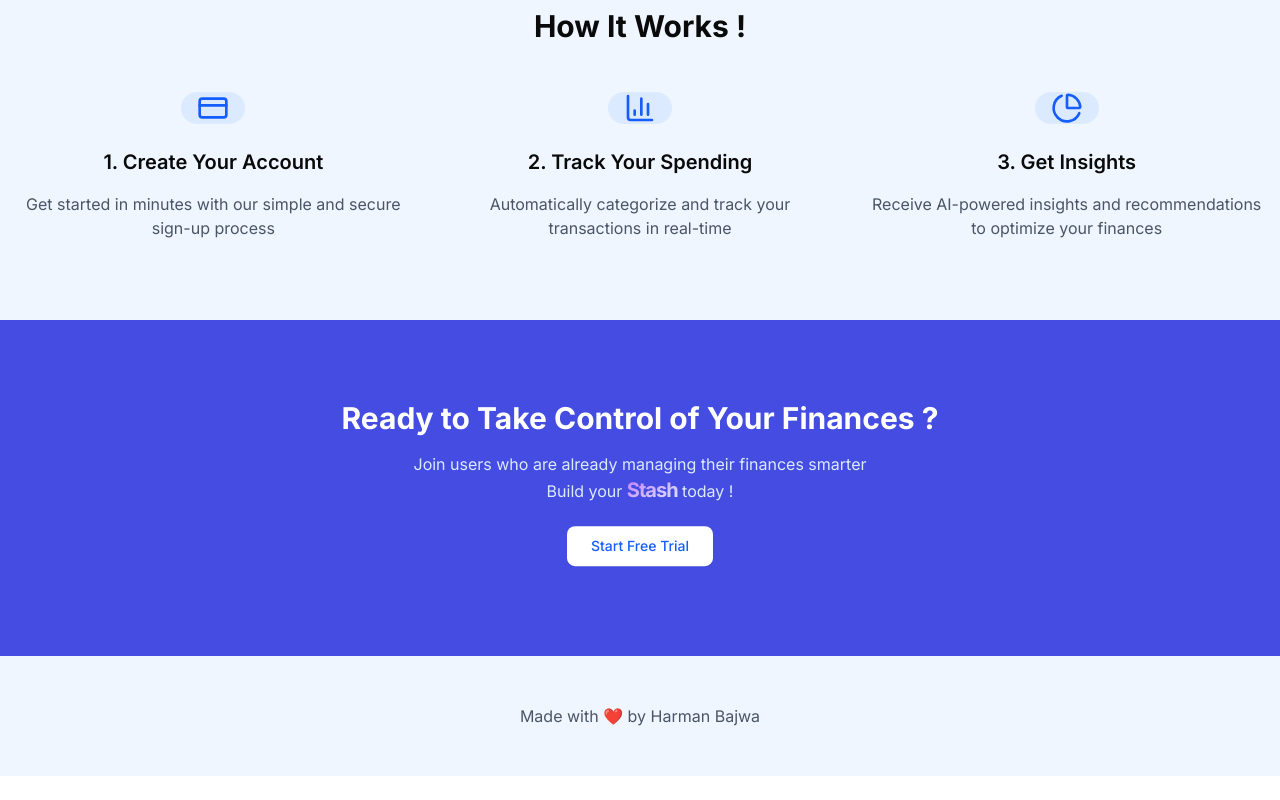
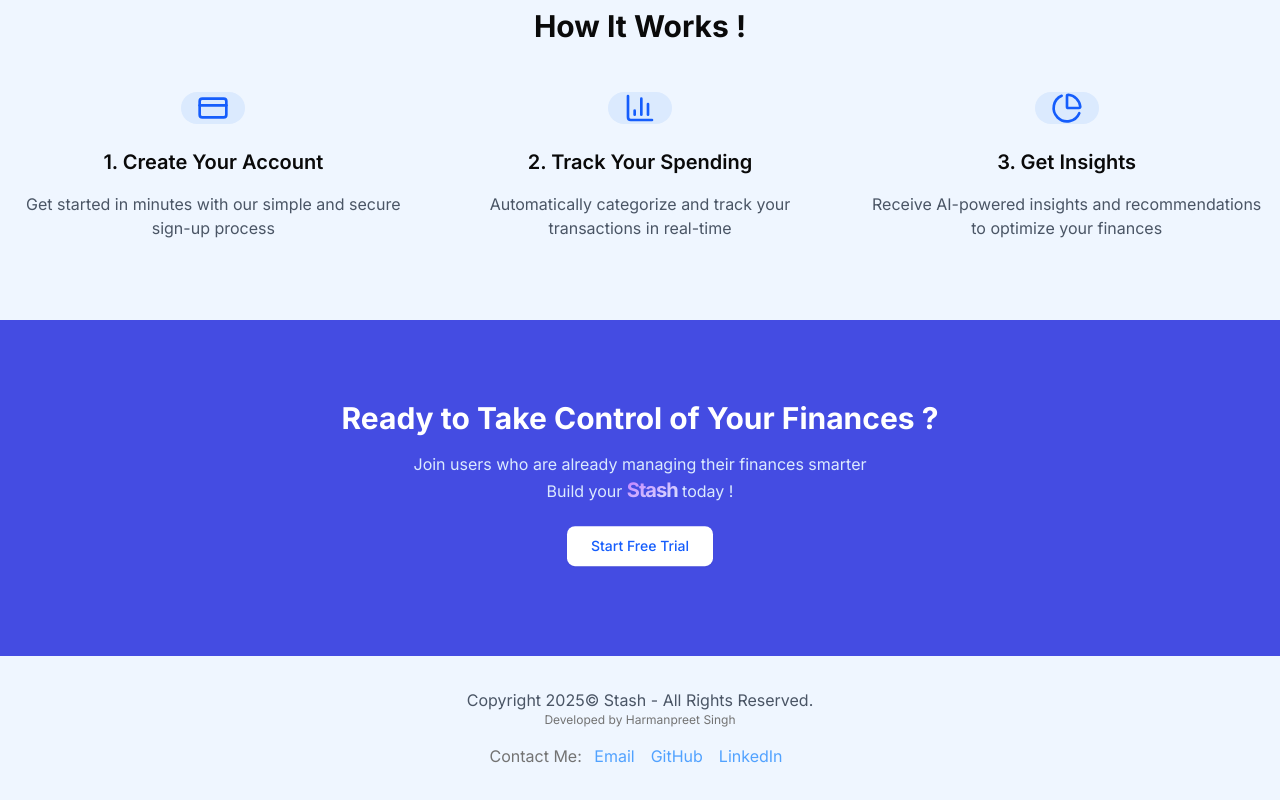
Before and after one commit to harmanbajwa2954/Stash, a Next.js app: page / in a window 1280 px wide. Shown: the part 2483-3283 px from the top of the page. Before the commit the page ends 3259 px from the top, so only its background shows below. Built offline with nearby package versions, Linux system fonts and the light colour scheme; no server answers.

Commit message:
Added arcjet sheild and bot protection

```diff
--- a/app/(main)/dashboard/_components/transaction-overview.jsx
+++ b/app/(main)/dashboard/_components/transaction-overview.jsx
@@ -95,7 +95,7 @@ const DashboardOverview = ({ accounts, transactions }) => {
                                         </div>
                                         <div >
                                             <div className={cn("flex items-center", transaction.type === "EXPENSE"
-                                                ? "text-red-500" : "text-green-500"
+                                                ? "text-red-400" : "text-green-400"
                                             )}>
                                                 {transaction.type === "EXPENSE" ? (
                                                     <ArrowDownRight className='mr-1 h-4 w-4' />
@@ -140,4 +140,4 @@ const DashboardOverview = ({ accounts, transactions }) => {
     )
 }
 
-export default DashboardOverview
+export default DashboardOverview;
--- a/app/layout.js
+++ b/app/layout.js
@@ -20,9 +20,17 @@ export default function RootLayout({ children }) {
           <main className="min-h-screen">{children}</main>
           <Toaster richColors />
 
-          <footer className="bg-blue-50 py-12">
+          <footer className="bg-blue-50 py-8">
             <div className="container mx-auto px-4 text-center text-gray-600">
-              <p>Made with ❤️ by Harman Bajwa</p></div>
+              <p>Copyright 2025&copy; Stash - All Rights Reserved.</p>
+              <p className="text-xs text-muted-foreground">Developed by Harmanpreet Singh</p>
+            </div>
+            <div className="container mx-auto px-4 text-center text-muted-foreground mt-4">
+              <span>Contact Me: </span>
+              <a className="text-blue-400 mx-2" href="mailto:harmanbajwa012005@gmail.com">Email</a>
+              <a className="text-blue-400 mx-2" href="https://github.com/harmanbajwa2954" target="_blank" rel="noopener noreferrer">GitHub</a>
+              <a className="text-blue-400 mx-2" href="https://linkedin.com/in/harmanpreet-singh-804746273" target="_blank" rel="noopener noreferrer">LinkedIn</a>
+            </div>
           </footer>
         </body>
       </html>
--- a/middleware.js
+++ b/middleware.js
@@ -1,3 +1,4 @@
+import arcjet, { createMiddleware, detectBot, shield } from "@arcjet/next";
 import { clerkMiddleware, createRouteMatcher } from "@clerk/nextjs/server";
 
 const isProtectedRoute = createRouteMatcher([
@@ -6,7 +7,23 @@ const isProtectedRoute = createRouteMatcher([
   "/transactions(.*)",
 ]);
 
-export default clerkMiddleware((auth, req) => {
+const aj = arcjet({
+  key: process.env.ARCJET_KEY,
+  rules: [
+    shield({
+      mode: 'LIVE'
+    }),
+    detectBot({
+      mode:"LIVE",
+      allow:[
+        "CATEGORY:SEARCH_ENGINE","GO_HTTP"
+      ]
+    })
+  ]
+});
+
+
+const clerk =  clerkMiddleware((auth, req) => {
   const { userId, redirectToSignIn } = auth;
 
   if (!userId && isProtectedRoute(req)) {
@@ -14,6 +31,8 @@ export default clerkMiddleware((auth, req) => {
   }
 });
 
+export default createMiddleware(aj, clerk);
+
 export const config = {
   matcher: [
     '/((?!_next|[^?]*\\.(?:html?|css|js(?!on)|jpe?g|webp|png|gif|svg|ttf|woff2?|ico|csv|docx?|xlsx?|zip|webmanifest)).*)',
```
Also changed, not shown: 1 other file (tests, documents, lock files or other folders).
